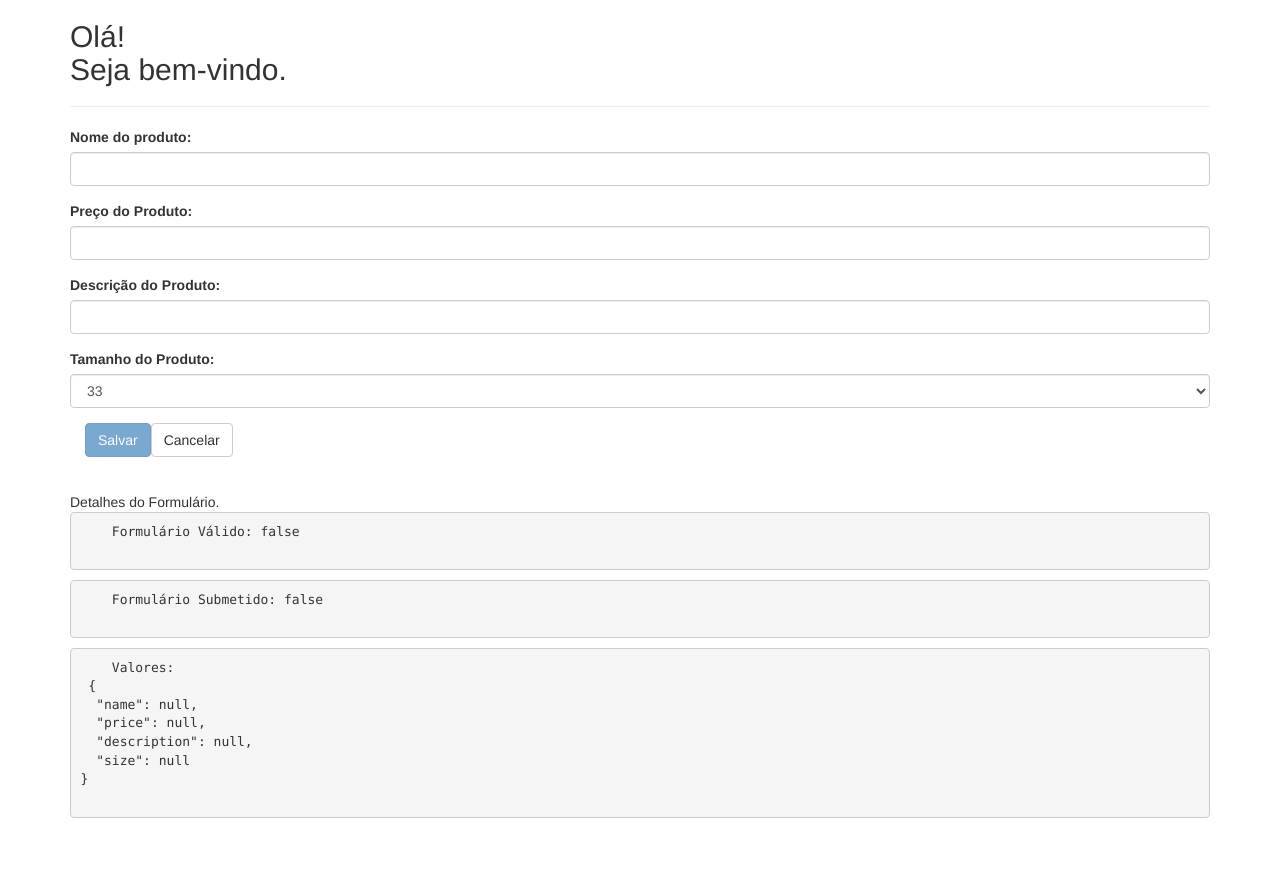
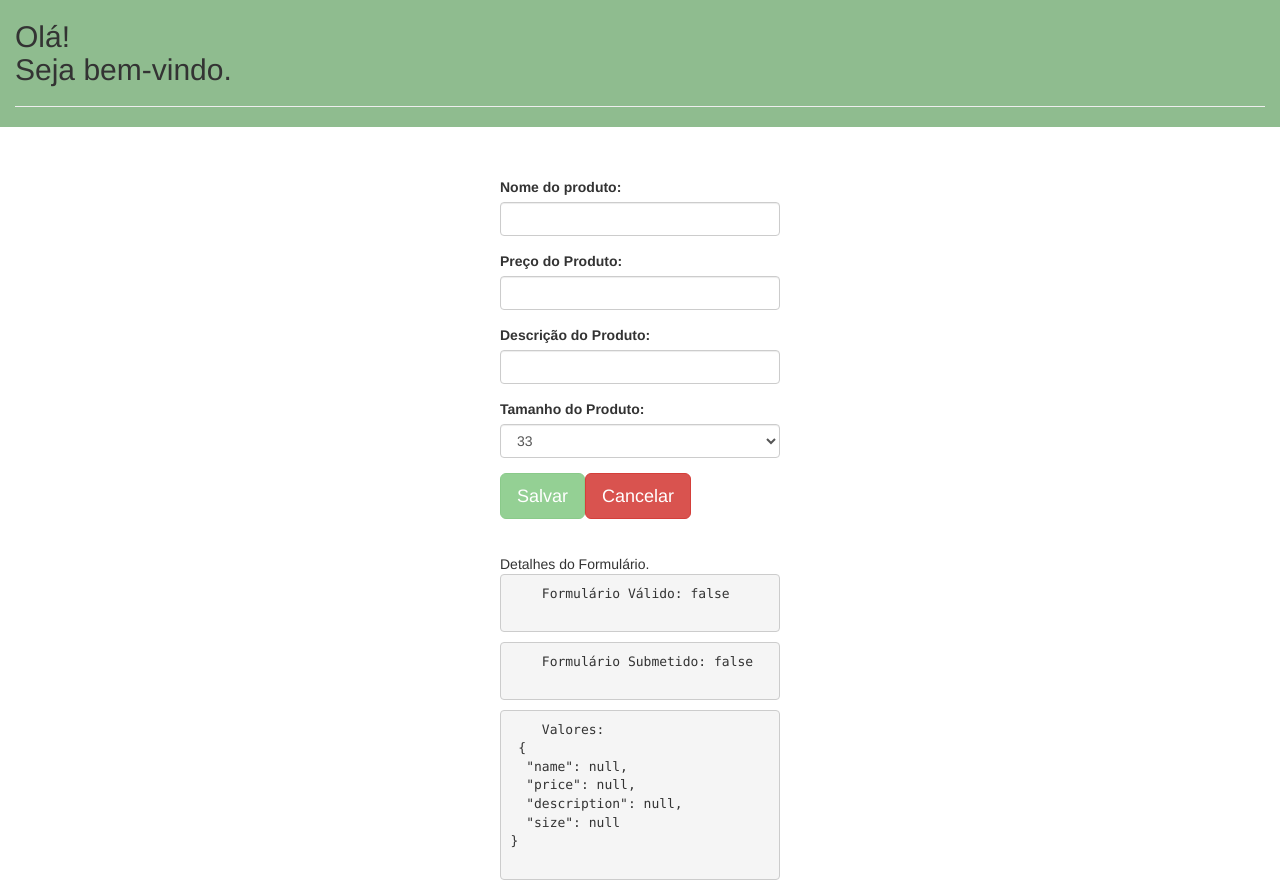
Before and after one commit to vanessasteffen/projetoangular1, an Angular app: page / in a window 1280 px wide. Before the commit the page ends 828 px from the top, so only its background shows below. Built offline with nearby package versions, Linux system fonts and the light colour scheme.

Commit message:
24/06/2022

```diff
--- a/src/app/app.component.css
+++ b/src/app/app.component.css
@@ -1,4 +1,15 @@
-/*.ng-invalid.ng-touched:not(form){
-  border: 1px solid red;
+#header {
+  background-color: darkseagreen;
+  width: 100%;
 }
-*/
+
+#border {
+  width: 100%;
+  padding-left: 500px;
+  padding-right: 500px;
+  padding-top: 30px;
+}
+#button1{
+  margin: 0px;
+
+}
--- a/src/app/app.component.html
+++ b/src/app/app.component.html
@@ -1,12 +1,14 @@
 <!--CRIACAO DE FORMULARIO PARA BUSCAR OS DADOS DE LARAVEL PARA O ANGULAR-->
-<div class="container">
+<div id="header" class="container">
   <h2>
     Olá!
     <br>
     Seja bem-vindo.
   </h2>
   <hr/>
-
+</div>
+<br>
+<div id="border">
   <form #formulario="ngForm" (ngSubmit)="onSubmit(formulario)">
 
     <!--CAMPO DE NOME DO PRODUTO-->
@@ -72,12 +74,11 @@
     </div>
 
 
-    <div class="form-group col-sm-8">
-      <div class="">
-
-        <button type="submit" class=" btn btn-primary" [disabled]="!formulario.valid">Salvar</button>
-        <button type="cancel" class="btn btn-default" (click)="resetar()">Cancelar</button>
-      </div>
+    <div class="form-group">
+      <p id="button1">
+        <button type="submit" class=" btn btn-success btn-lg" [disabled]="!formulario.valid">Salvar</button>
+        <button type="cancel" class="btn btn-danger btn-lg " (click)="resetar()">Cancelar</button>
+      </p>
     </div>
   </form>
 
@@ -86,3 +87,4 @@
     <router-outlet></router-outlet>
   </div>
   <app-form-debug [form]="formulario"></app-form-debug>
+</div>
```
